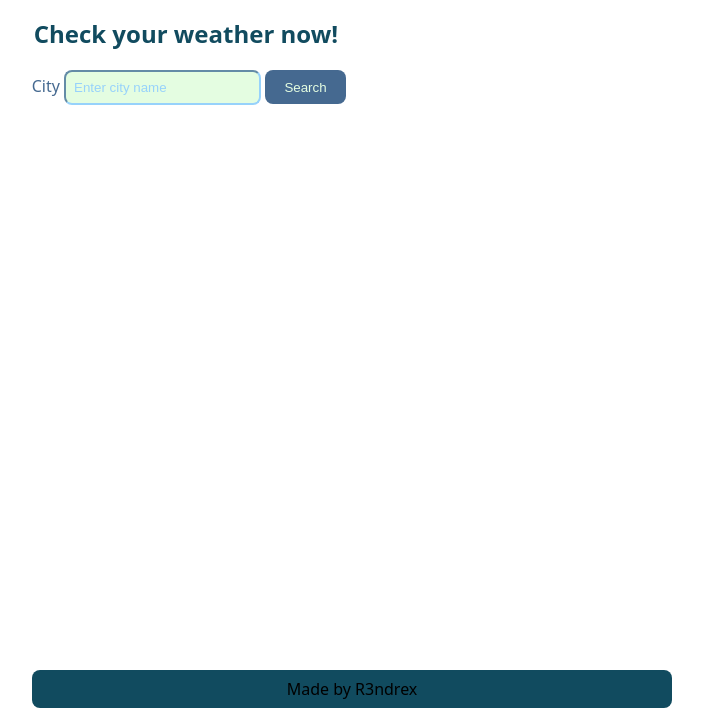
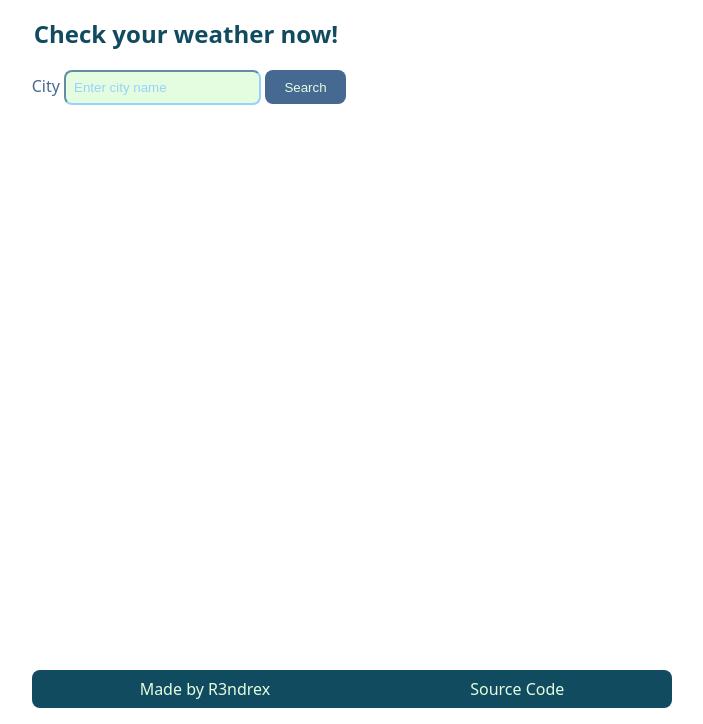
Before and after one commit to R3ndrex/SkyCast, a website built with webpack: page src/template.html in a window 1280 px wide. Shown: the part 76-800 px from the top of the page, without its empty margins (288-991 px from the left). Built offline with nearby package versions, Linux system fonts and the light colour scheme.

Commit message:
Add links in footer,change input to search

```diff
--- a/src/template.html
+++ b/src/template.html
@@ -25,7 +25,7 @@
                 </legend>
                 <label for="city-input">City</label>
                 <input
-                    type="text"
+                    type="search"
                     name="user_city_input"
                     id="city-input"
                     placeholder="Enter city name"
@@ -33,6 +33,11 @@
                 <button type="button">Search</button>
             </form>
         </main>
-        <footer>Made by R3ndrex</footer>
+        <footer>
+            <div><a href="https://github.com/R3ndrex">Made by R3ndrex</a></div>
+            <div>
+                <a href="https://github.com/R3ndrex/SkyCast">Source Code</a>
+            </div>
+        </footer>
     </body>
 </html>
```
